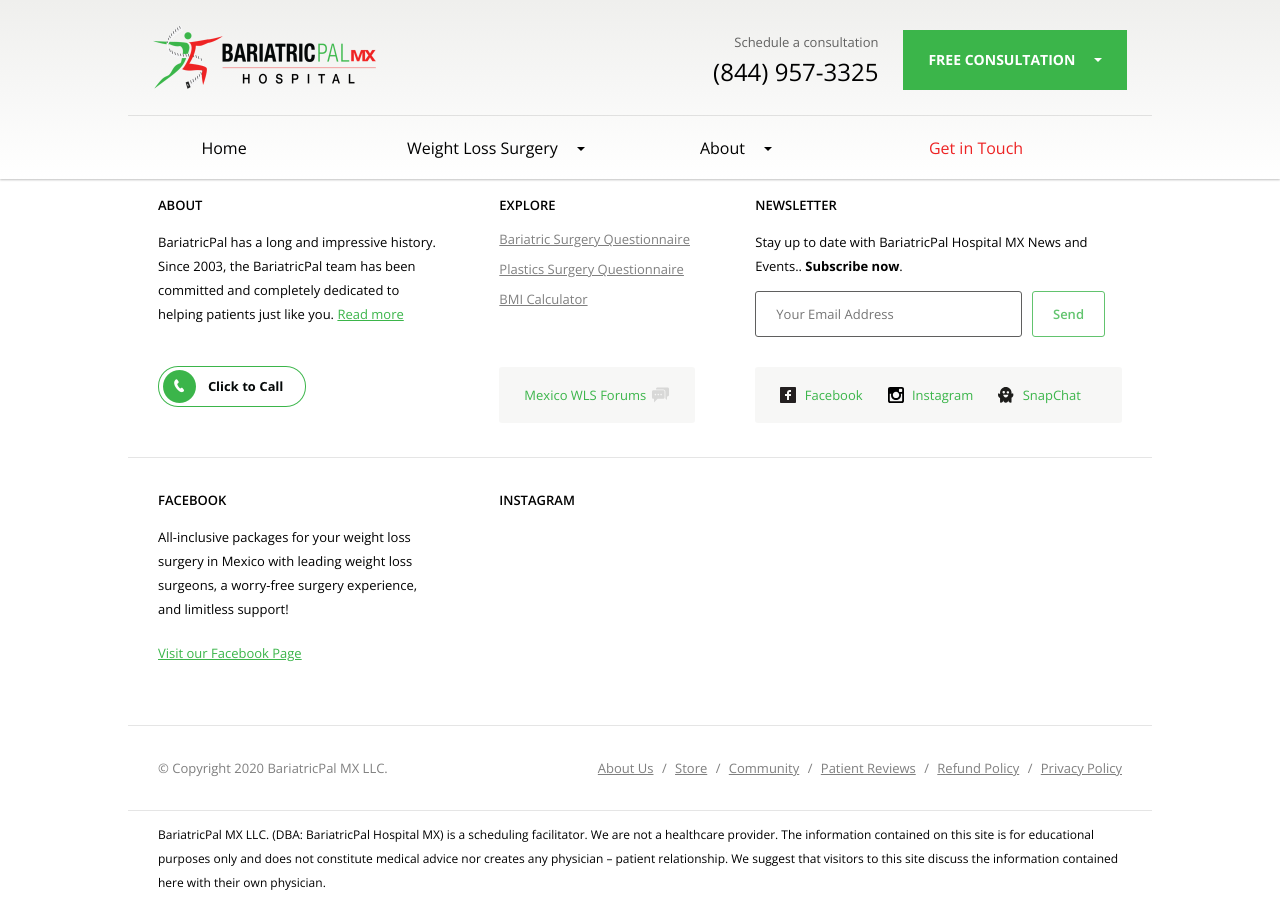
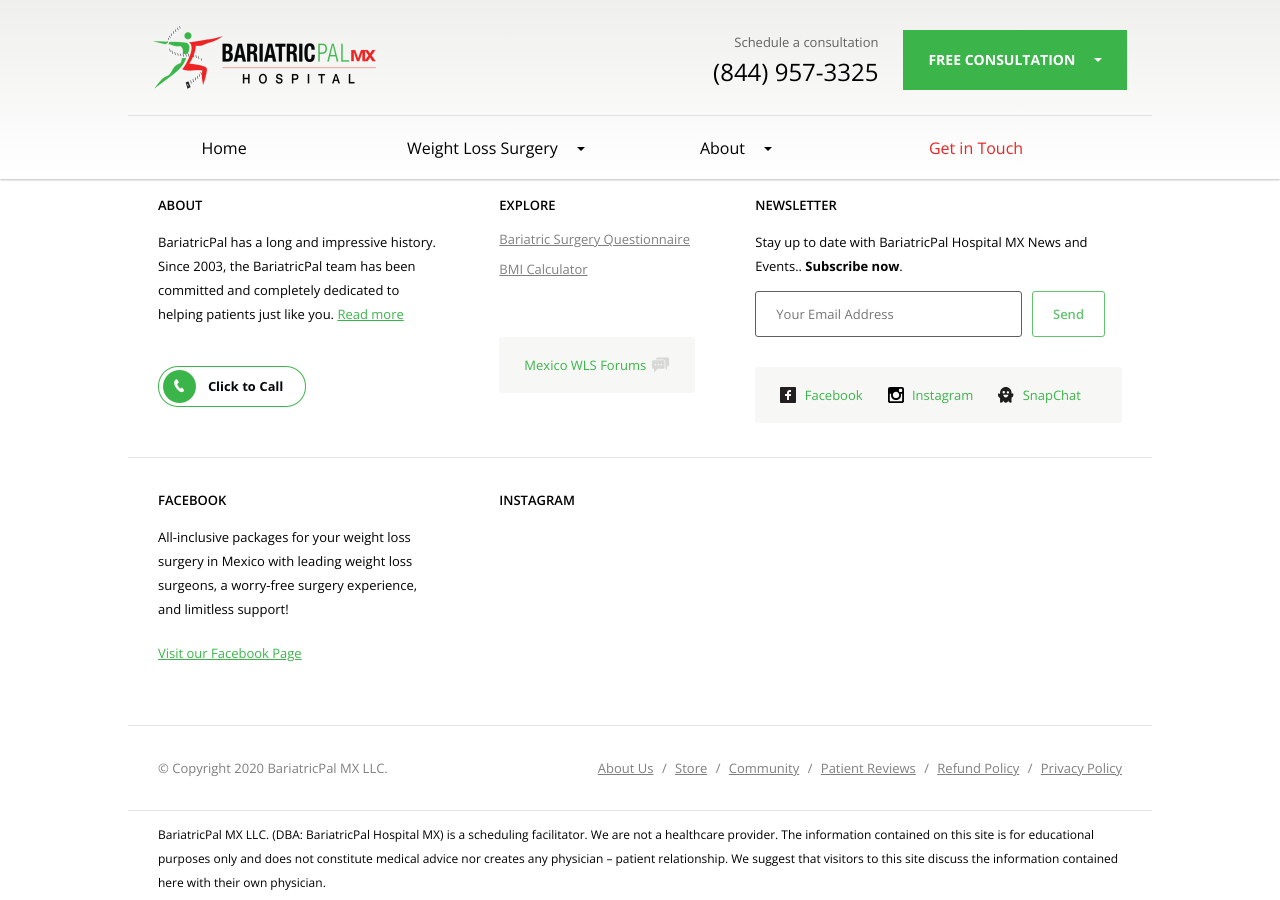
Before and after one commit to bariatricpal/bpmx, a Jekyll site: the page built from refund-policy.markdown, in a window 1280 px wide and 900 px high, scrolled down 722 px. Built offline with Jekyll 4.4.1, drawn with Linux system fonts in a browser that asks for light colours.

Commit message:
Updated Footer

```diff
--- a/_includes/footer.html
+++ b/_includes/footer.html
@@ -21,9 +21,6 @@
         <div class='footer-links u-pb2 u-xs-pb0'>
           <a class='footer-link' href='https://bariatricpal.typeform.com/to/IKm6G5'>
             Bariatric Surgery Questionnaire
-          </a>
-          <a class='footer-link' href='https://bariatricpal.typeform.com/to/FIdZ6c'>
-            Plastics Surgery Questionnaire
           </a>
           <a class='footer-link' href='/bmi-calculator'>
             BMI Calculator
```
